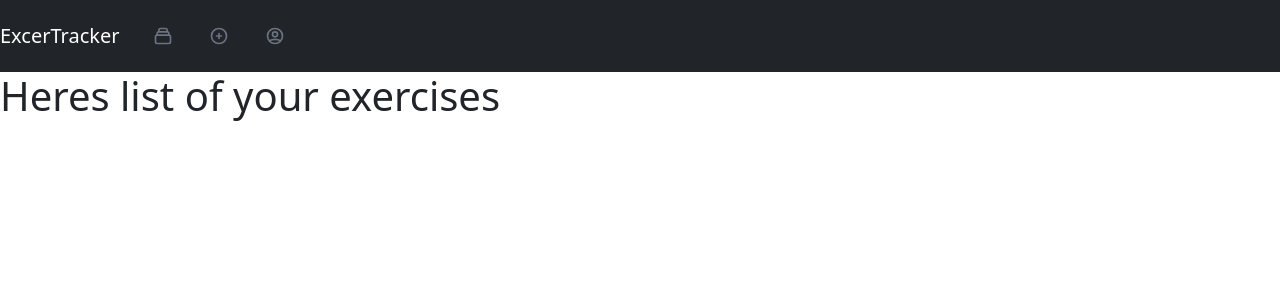
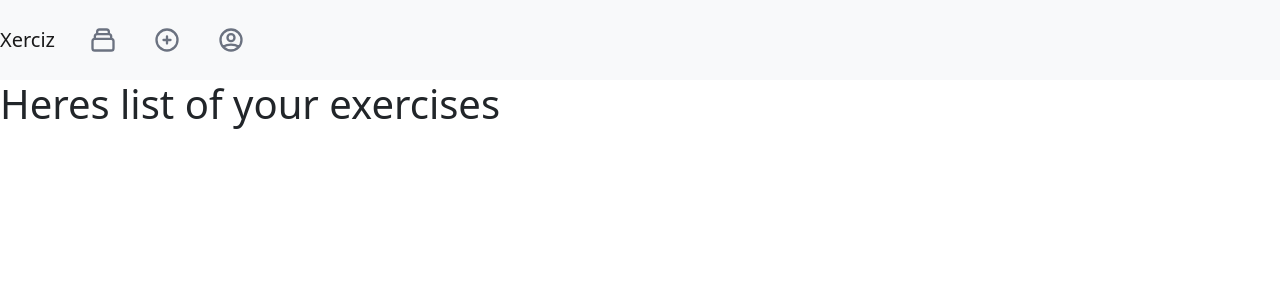
Before and after one commit to Amaechina-Ikechukwu/Xerciz, a React (Create React App) app: page / in a window 1280 px wide. Shown: the top 300 px of the page. Built offline with nearby package versions, Linux system fonts and the light colour scheme.

Commit message:
still working on navbar, just ensuring i commit every change, so easy tracking

```diff
--- a/src/components/Navbar.jsx
+++ b/src/components/Navbar.jsx
@@ -1,26 +1,30 @@
-import React, { Component } from 'react'
-import RunCircleOutlinedIcon from '@mui/icons-material/RunCircleOutlined';
-import AddOutlinedIcon from '@mui/icons-material/AddOutlined';
-import PersonAddOutlinedIcon from '@mui/icons-material/PersonAddOutlined';
-import { Link } from 'react-router-dom';
-import Tooltip, { tooltipClasses } from '@mui/material/Tooltip';
-import Typography from '@mui/material/Typography';
-import { styled } from '@mui/material/styles';
-import ModeEditOutlinedIcon from '@mui/icons-material/ModeEditOutlined';
-import "tailwindcss/tailwind.css"
-import { CollectionIcon, PencilIcon, PlusCircleIcon, UserCircleIcon } from '@heroicons/react/outline'
+import React, { Component } from "react";
+import RunCircleOutlinedIcon from "@mui/icons-material/RunCircleOutlined";
+import AddOutlinedIcon from "@mui/icons-material/AddOutlined";
+import PersonAddOutlinedIcon from "@mui/icons-material/PersonAddOutlined";
+import { Link } from "react-router-dom";
+import Tooltip, { tooltipClasses } from "@mui/material/Tooltip";
+import Typography from "@mui/material/Typography";
+import { styled } from "@mui/material/styles";
+import ModeEditOutlinedIcon from "@mui/icons-material/ModeEditOutlined";
+import "tailwindcss/tailwind.css";
+import {
+  CollectionIcon,
+  PencilIcon,
+  PlusCircleIcon,
+  UserCircleIcon,
+} from "@heroicons/react/outline";
 
 const LightTooltip = styled(({ className, ...props }) => (
   <Tooltip {...props} classes={{ popper: className }} />
 ))(({ theme }) => ({
   [`& .${tooltipClasses.tooltip}`]: {
     backgroundColor: theme.palette.common.white,
-      color: 'rgba(0, 0, 0, 0.87)',
+    color: "rgba(0, 0, 0, 0.87)",
     boxShadow: theme.shadows[1],
     fontSize: 11,
   },
 }));
-
 
 export class Navbar extends Component {
   render() {
@@ -88,55 +92,59 @@ export class Navbar extends Component {
   </div>
 </nav> */}
 
-<nav className="navbar navbar-dark bg-dark navbar-expand-lg">
-        <Link to="/" className="navbar-brand">ExcerTracker</Link>
+        <nav className="navbar navbar-light bg-light navbar-expand-lg">
+          <Link to="/" className="navbar-brand">
+            Xerciz
+          </Link>
           <div className="collpase navbar-collapse">
             <ul className="navbar-nav mr-auto">
               <li className="navbar-item">
-          <Link to="/" className="nav-link">    <div class=' rounded-md p-0.5 hover:bg-gray-600  '>
-           <Tooltip title='Exercises'>
-        <li class="nav-item"><a class="nav-link active" aria-current="page" href="/">
-
-
-                <CollectionIcon class='w-5 h-5 text-gray-500 hover:text-gray-100' />
-
+                <div class=" rounded-md p-0.5 hover:bg-gray-600  ">
+                  <Link to="/" className="nav-link">
+                    <Tooltip title="Exercises">
+                      <li class="nav-item">
+                        <a class="nav-link active" aria-current="page" href="/">
+                          <CollectionIcon class="w-7 h-7 text-gray-500 hover:text-gray-100" />
                         </a>
                       </li>
                     </Tooltip>
-        </div></Link>
+                  </Link>
+                </div>
               </li>
+
               <li className="navbar-item">
-          <Link to="/create" className="nav-link">       <div class=' rounded-md p-0.5 hover:bg-red-400  '>
-        <Tooltip title='Create Exercise'>
+                <div class=" rounded-md p-0.5 hover:bg-red-400  ">
+                  {" "}
+                  <Link to="/create" className="nav-link">
+                    <Tooltip title="Create Exercise">
                       <li class="nav-item">
                         <a class="nav-link" href="/create">
-
-                <PlusCircleIcon class='w-5 h-5 text-gray-500 hover:text-gray-100' />
-
+                          <PlusCircleIcon class="w-7 h-7 text-gray-500 hover:text-gray-100" />
                         </a>
                       </li>
                     </Tooltip>
-</div></Link>
+                  </Link>
+                </div>
               </li>
               <li className="navbar-item">
-          <Link to="/user" className="nav-link"><div class=' rounded-md p-0.5 hover:bg-blue-400'>
-        <Tooltip title='Exercise User'>
+                <div class=" rounded-md p-0.5 hover:bg-blue-400">
+                  <Link to="/user" className="nav-link">
+                    <Tooltip title="Exercise User">
                       <li class="nav-item">
                         <a class="nav-link" href="/user">
-
-                <UserCircleIcon class='w-5 h-5 text-gray-500 hover:text-gray-100' />
-
+                          <UserCircleIcon class="w-7 h-7 text-gray-500 hover:text-gray-100" />
                         </a>
                       </li>
                     </Tooltip>
-</div></Link>
+                  </Link>
+                </div>
               </li>
             </ul>
           </div>
         </nav>
       </div>
-        )
+    );
   }
 }
 
-export default Navbar
+export default Navbar;
```
Lines whose indentation alone changed are shown as unchanged.
